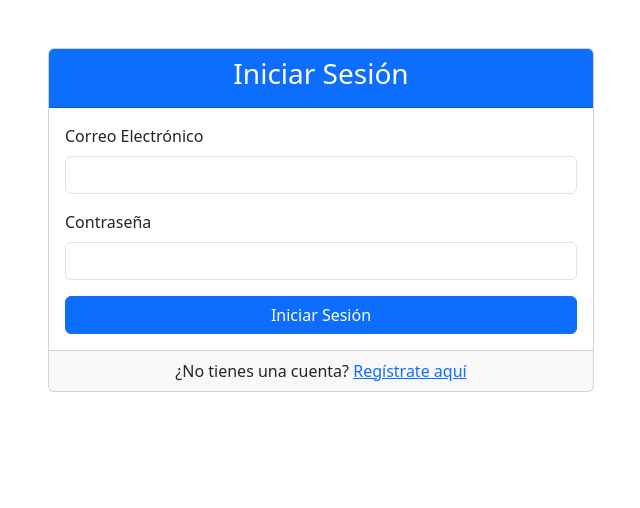
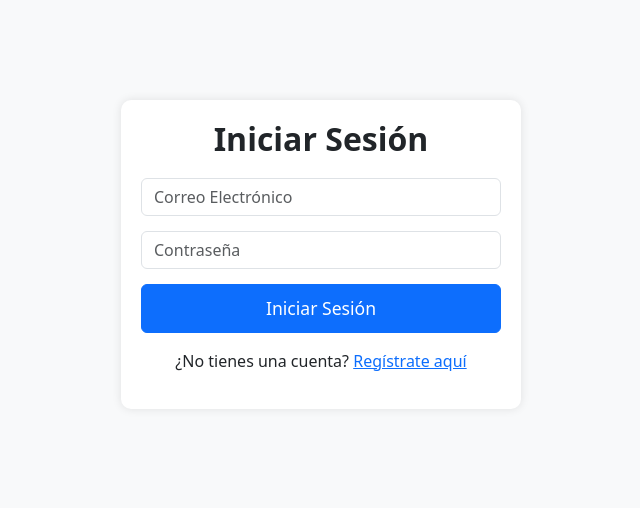
Before and after one commit to Josmar-B/Odontologia-Tarea, a Django app: page /inicio-sesion/ in a window 1280 px wide. Shown: the top 508 px of the page, without its empty margins (319-959 px from the left). Run offline with Django 5.2, Linux system fonts and the light colour scheme; some libraries are stand-ins or nearby versions.

Commit message:
Update inicio_sesion.html

```diff
--- a/odontologia_app/Templates/odontologia_app/inicio_sesion.html
+++ b/odontologia_app/Templates/odontologia_app/inicio_sesion.html
@@ -1,5 +1,4 @@
 {% load static %}
-
 <!DOCTYPE html>
 <html lang="es">
 <head>
@@ -8,39 +7,72 @@
     <title>Iniciar Sesión - Odontología</title>
     <link href="{% static 'bootstrap.min.css' %}" rel="stylesheet">
     <link href="{% static 'fontawesomefree/css/all.min.css' %}" rel="stylesheet">
+    <style>
+        body {
+            background-color: #f8f9fa;
+        }
+        .login-section {
+            padding: 100px 0;
+            text-align: center;
+        }
+        .login-form {
+            max-width: 400px;
+            margin: 0 auto;
+            padding: 20px;
+            background-color: #fff;
+            border-radius: 10px;
+            box-shadow: 0 0 10px rgba(0, 0, 0, 0.1);
+        }
+        .login-form h2 {
+            margin-bottom: 20px;
+            font-size: 2rem;
+            font-weight: bold;
+        }
+        .login-form .form-control {
+            margin-bottom: 15px;
+        }
+        .login-form .btn {
+            width: 100%;
+            padding: 10px;
+            font-size: 1.1rem;
+        }
+        .login-form .alert {
+            margin-top: 20px;
+        }
+    </style>
 </head>
 <body>
-    <div class="container mt-5">
-        <div class="row justify-content-center">
-            <div class="col-md-6">
-                <div class="card">
-                    <div class="card-header bg-primary text-white">
-                        <h3 class="card-title text-center">Iniciar Sesión</h3>
+    <div class="login-section">
+        <div class="container">
+            <div class="login-form">
+                <h2>Iniciar Sesión</h2>
+                {% if messages %}
+                    {% for message in messages %}
+                        <div class="alert alert-{{ message.tags }}">
+                            {{ message }}
                         </div>
-                    <div class="card-body">
-                        <form method="post">
+                    {% endfor %}
+                {% endif %}
+                <form method="post" action="{% url 'inicio_sesion' %}">
                     {% csrf_token %}
-                            <div class="mb-3">
-                                <label for="email" class="form-label">Correo Electrónico</label>
-                                <input type="email" name="email" id="email" class="form-control" required>
+                    <div class="form-group">
+                        <input type="email" name="email" class="form-control" placeholder="Correo Electrónico" required>
                     </div>
-                            <div class="mb-3">
-                                <label for="password" class="form-label">Contraseña</label>
-                                <input type="password" name="password" id="password" class="form-control" required>
+                    <div class="form-group">
+                        <input type="password" name="password" class="form-control" placeholder="Contraseña" required>
                     </div>
-                            <button type="submit" class="btn btn-primary w-100">
+                    <button type="submit" class="btn btn-primary">
                         <i class="fas fa-sign-in-alt"></i> Iniciar Sesión
                     </button>
                 </form>
-                    </div>
-                    <div class="card-footer text-center">
-                        <p class="mb-0">¿No tienes una cuenta? <a href="{% url 'registro' %}">Regístrate aquí</a></p>
-                    </div>
+                <div class="mt-3">
+                    <p>¿No tienes una cuenta? <a href="{% url 'registro' %}">Regístrate aquí</a></p>
                 </div>
             </div>
         </div>
     </div>
 
-    <script src="popper.min.js"></script>
-    <script src="bootstrap.min.js"></script></body>
+    <script src="{% static 'popper.min.js' %}"></script>
+    <script src="{% static 'bootstrap.min.js' %}"></script>
+</body>
 </html>
```
Lines whose indentation alone changed are shown as unchanged.
